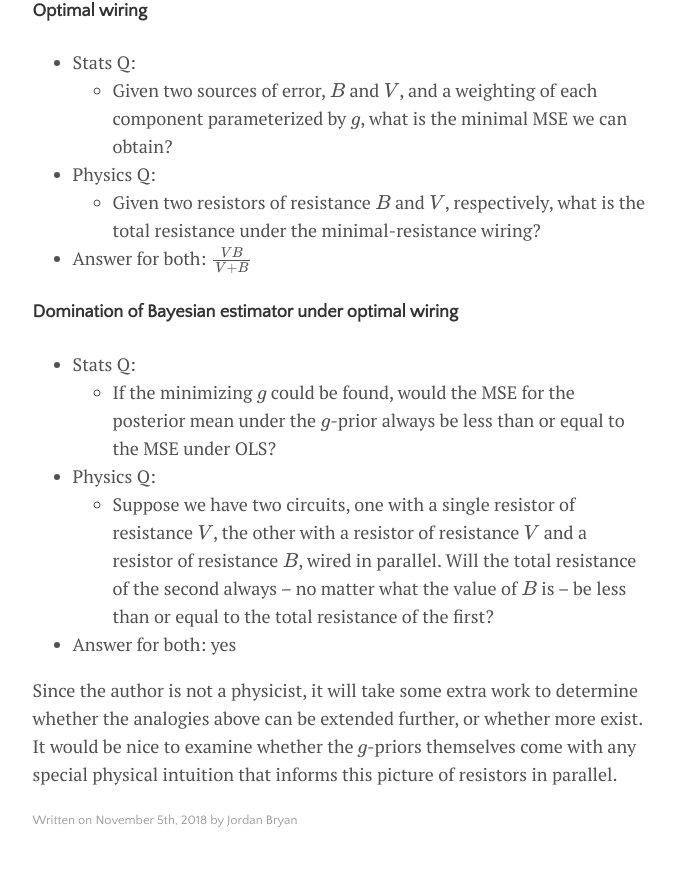
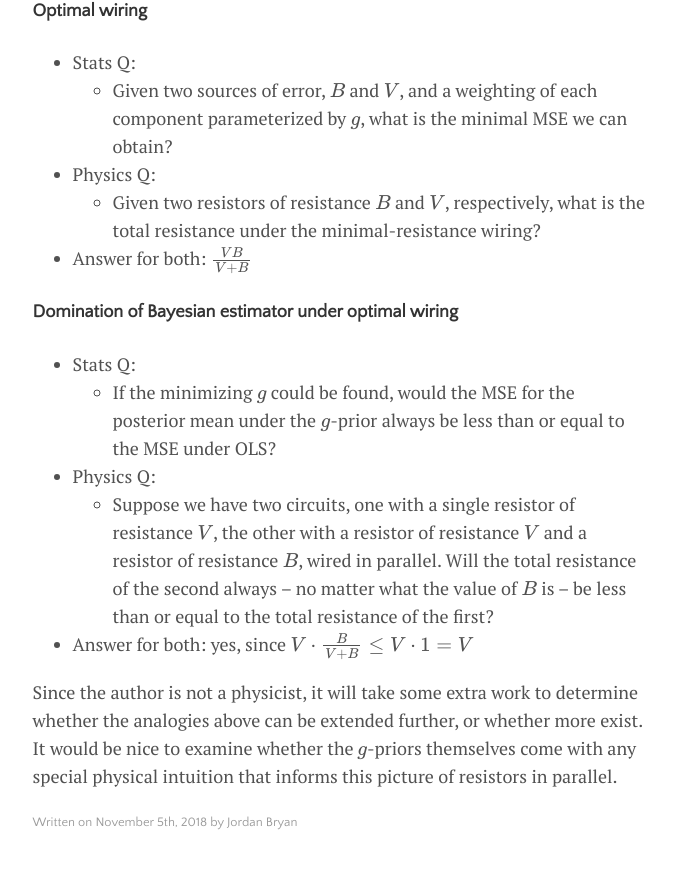
Before and after one commit to j-g-b/j-g-b.github.io, a Jekyll site: the page built from _posts/2018-11-05-g-priors.md, in a window 1280 px wide and 900 px high, scrolled down 2742 px. Shown: the top 869 px of the window, without its empty margins (300-975 px from the left). Built offline with Jekyll 4.4.1, drawn with Linux system fonts in a browser that asks for light colours; formulas are drawn with MathJax 3.

Commit message:
add g priors post

```diff
--- a/_posts/2018-11-05-g-priors.md
+++ b/_posts/2018-11-05-g-priors.md
@@ -104,6 +104,6 @@ Physics students might quickly recognize the formula above as a "product over su
     + If the minimizing \\(g\\) could be found, would the MSE for the posterior mean under the \\(g\\)-prior always be less than or equal to the MSE under OLS?
 + Physics Q:
     + Suppose we have two circuits, one with a single resistor of resistance \\(V\\), the other with a resistor of resistance \\(V\\) and a resistor of resistance \\(B\\), wired in parallel. Will the total resistance of the second always -- no matter what the value of \\(B\\) is -- be less than or equal to the total resistance of the first?
-+ Answer for both: yes
++ Answer for both: yes, since \\(V \cdot \frac{B}{V+B} \leq V \cdot 1 = V\\)
 
 Since the author is not a physicist, it will take some extra work to determine whether the analogies above can be extended further, or whether more exist. It would be nice to examine whether the \\(g\\)-priors themselves come with any special physical intuition that informs this picture of resistors in parallel.
```
